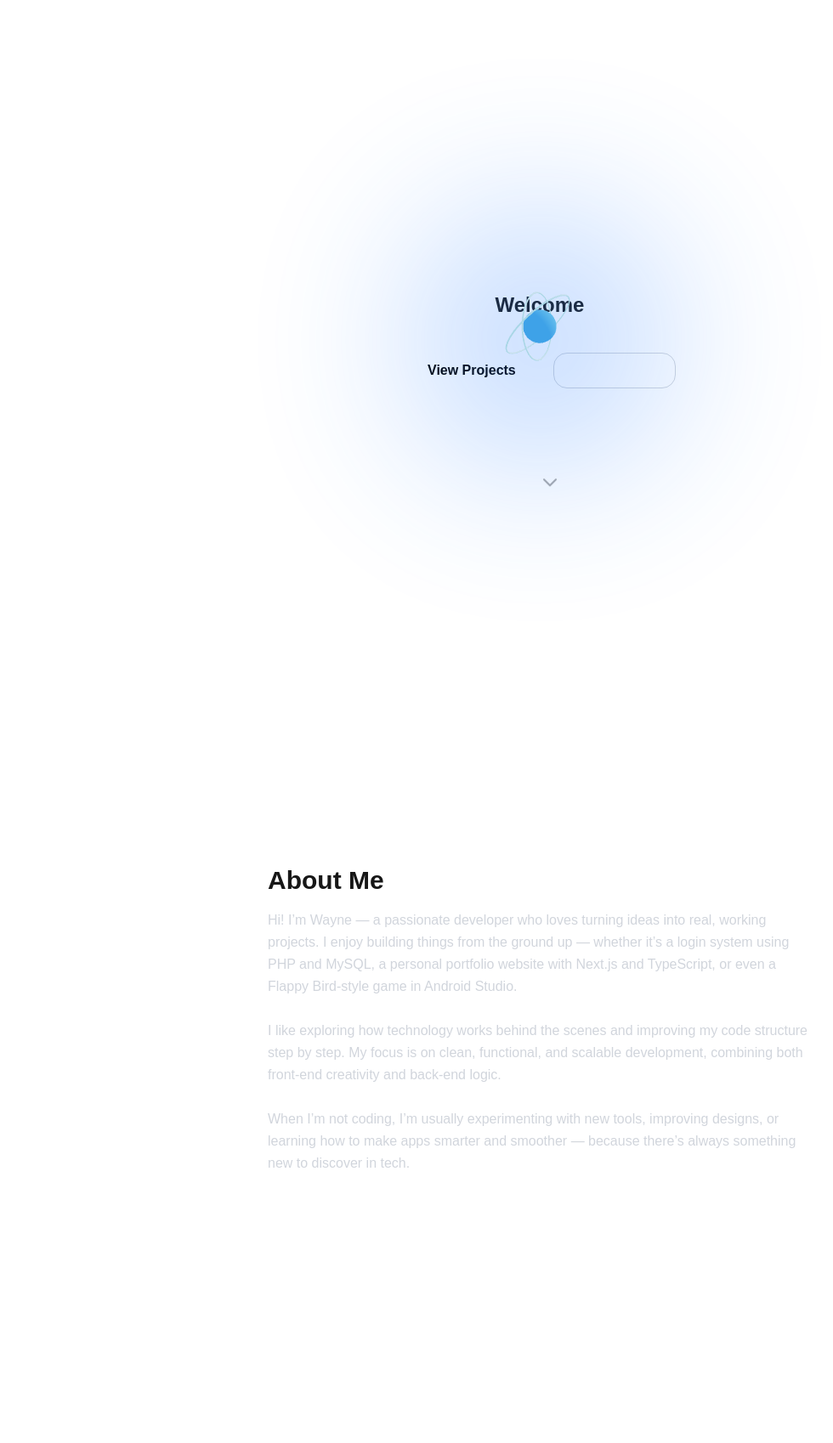
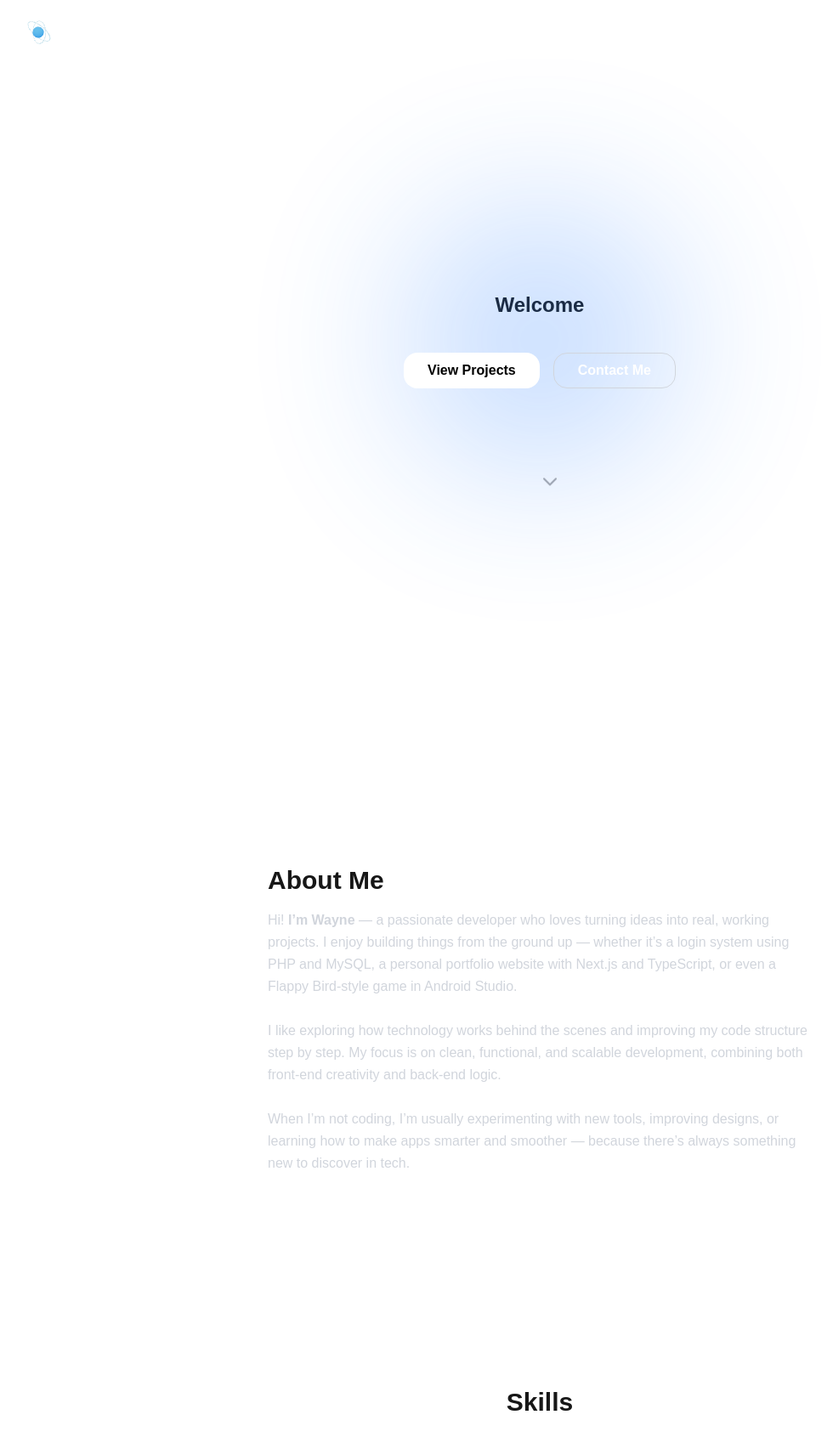
Before and after one commit to wynnee0110/My-Portfolio, a Next.js app: page / in a window 1280 px wide. Shown: the top 1698 px of the page at 85% size, without its empty margins (5-985 px from the left). Before the commit the page ends 1600 px from the top, so only its background shows below. Built offline with nearby package versions, Linux system fonts and the light colour scheme.

Commit message:
3d move as logo

```diff
--- a/src/app/components/Atom3D.tsx
+++ b/src/app/components/Atom3D.tsx
@@ -27,7 +27,7 @@ export default function Atom3D() {
         <meshStandardMaterial color="#ffffff" emissive="#00bfff" />
       </mesh>
 
-      <OrbitControls enableZoom={false} autoRotate />
+      <OrbitControls enableZoom={false} autoRotate autoRotateSpeed={20} />
     </Canvas>
   );
 }
--- /dev/null
+++ b/src/app/contact/page.tsx
@@ -0,0 +1,20 @@
+export default function Contact() {
+  return (
+    <main
+      className="min-h-screen text-white
+                 bg-[radial-gradient(circle_at_center,_#8F8581,_#3D3D3D,_#0D0C0C)]
+                 flex flex-col items-center justify-center"
+    >
+      {/* Hero Image Full Width */}
+      <div
+        className="w-[90%] h-[80vh] bg-[url('/images/bg.jpg')] bg-cover bg-center bg-no-repeat"
+      >
+
+        {/* Text on top of image */}
+        <div className="absolute inset-0 flex items-center justify-center">
+          <h1 className="text-4xl md:text-6xl font-bold"></h1>
+        </div>
+      </div>
+    </main>
+  );
+}
--- a/src/app/page.tsx
+++ b/src/app/page.tsx
@@ -1,19 +1,33 @@
-
+"use client";
 
   import Atom3D from "./components/Atom3D";
+import { useRouter } from "next/navigation";
+  import Link from "next/link";
 
   export default function HomePage() {
+    const router = useRouter();
 
     return (
       <main>
+      <header className="flex items-center justify-start px-0 py-0 fixed top-0 left-0 z-50 w-full bg-transparent">
+        {/* Logo (Atom3D) clickable */}
+        <button
+          onClick={() => router.push("/")}
+          className="relative bottom-3 w-[100px] h-[100px] hover:opacity-80 transition-opacity"
+          aria-label="Home"
+        >
+          <Atom3D />
+        </button>
+      </header>
+
+
       <section className="flex flex-col items-center justify-center text-start h-[100vh] px-4">
 
-  <div className="absolute inset-0 flex justify-center items-center">
+    <div className="absolute inset-0 flex justify-center items-center pointer-events-none">
       <div className="w-[300px] h-[300px] bg-blue-500 rounded-full blur-[100px] opacity-30"></div>
     </div>
 
           <div className="absolute w-full h-[300px] mb-8">
-          <Atom3D />
 
           </div>
 
@@ -22,13 +36,20 @@ export default function HomePage() {
 
         </p>
 
-      <div className="flex flex-row gap-4">
-        <button className="bg-white white:bg-blue-700 text-black font-semibold py-2 px-7 rounded-2xl transition">
+        <div className="flex flex-row gap-4 z-10 ">
+          <button
+          onClick={() => router.push("/projects")}
+          className="bg-white white:bg-blue-700 text-black font-semibold py-2 px-7 rounded-2xl transition">
             View Projects
           </button>
-        <button className=" hover:bg-white-100 text-white font-semibold py-2 px-7 rounded-2xl border border-gray-300 transition">
+
+
+            <button
+            onClick={() => router.push("/contact")}
+            className="text-white font-semibold py-2 px-7 rounded-2xl border border-gray-300 hover:bg-gray-800 transition">
               Contact Me
             </button>
+
         </div>
 
         <div className="absolute mt-80">
@@ -56,7 +77,7 @@ export default function HomePage() {
   <div className="text-start items-center px-4 p-8 max-w-2xl">
             <h2 className="text-3xl font-bold mb-4">About Me</h2>
             <p className="text-gray-300 leading-relaxed">
-            Hi! I’m Wayne — a passionate developer who loves turning ideas into
+              Hi! <b>I’m Wayne</b> — a passionate developer who loves turning ideas into
               real, working projects. I enjoy building things from the ground up —
               whether it’s a login system using PHP and MySQL, a personal portfolio
               website with Next.js and TypeScript, or even a Flappy Bird-style game
@@ -76,6 +97,15 @@ export default function HomePage() {
           </div>
         </section>
 
+
+        <section className="h-screen flex items-start justify-center">
+          <div className="text-start items-center px-4 p-8 max-w-2xl">
+            <h2 className="text-3xl font-bold mb-4">Skills</h2>
+            <p className="text-gray-300 leading-relaxed">
+
+            </p>
+          </div>
+    </section>
       </main>
 
     );
```
Also changed, not shown: public/images/bg.jpg (added), src/app/globals.css (line endings or trailing spaces). Lines whose indentation alone changed are shown as unchanged.
